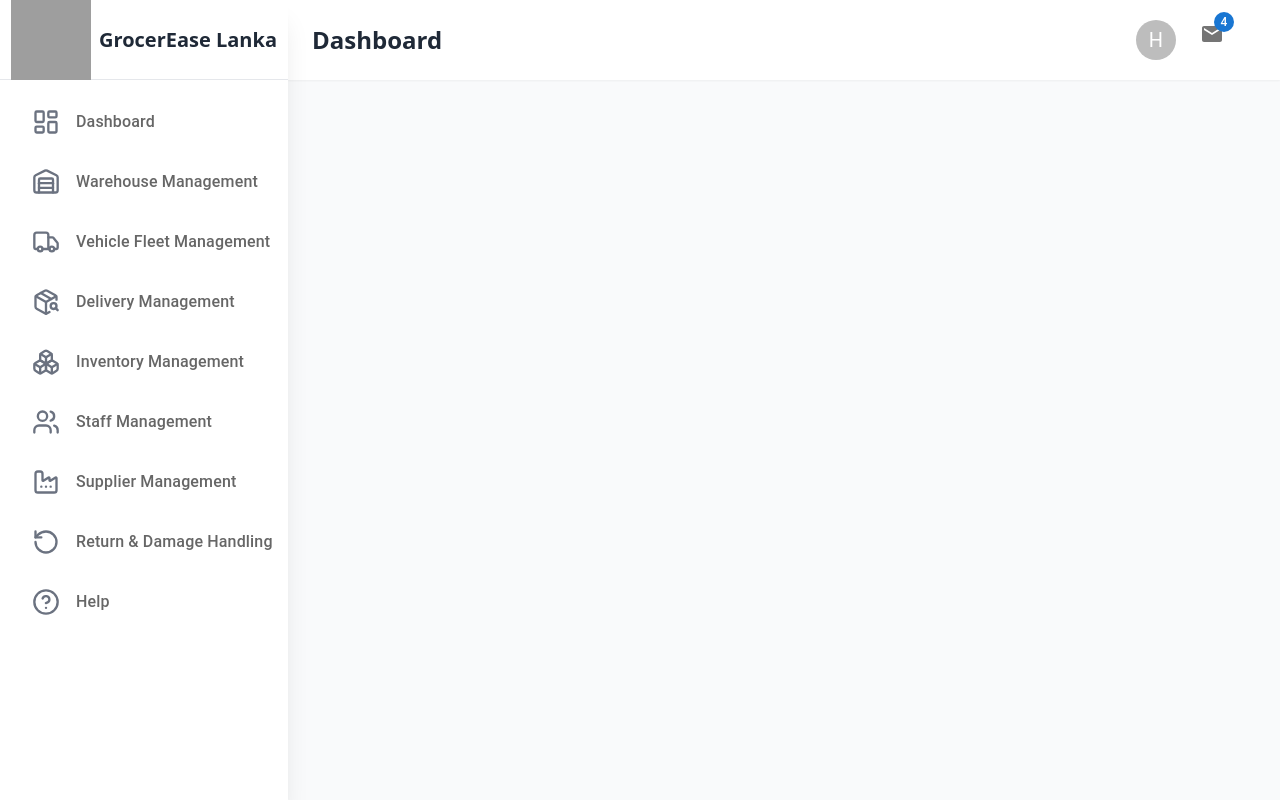
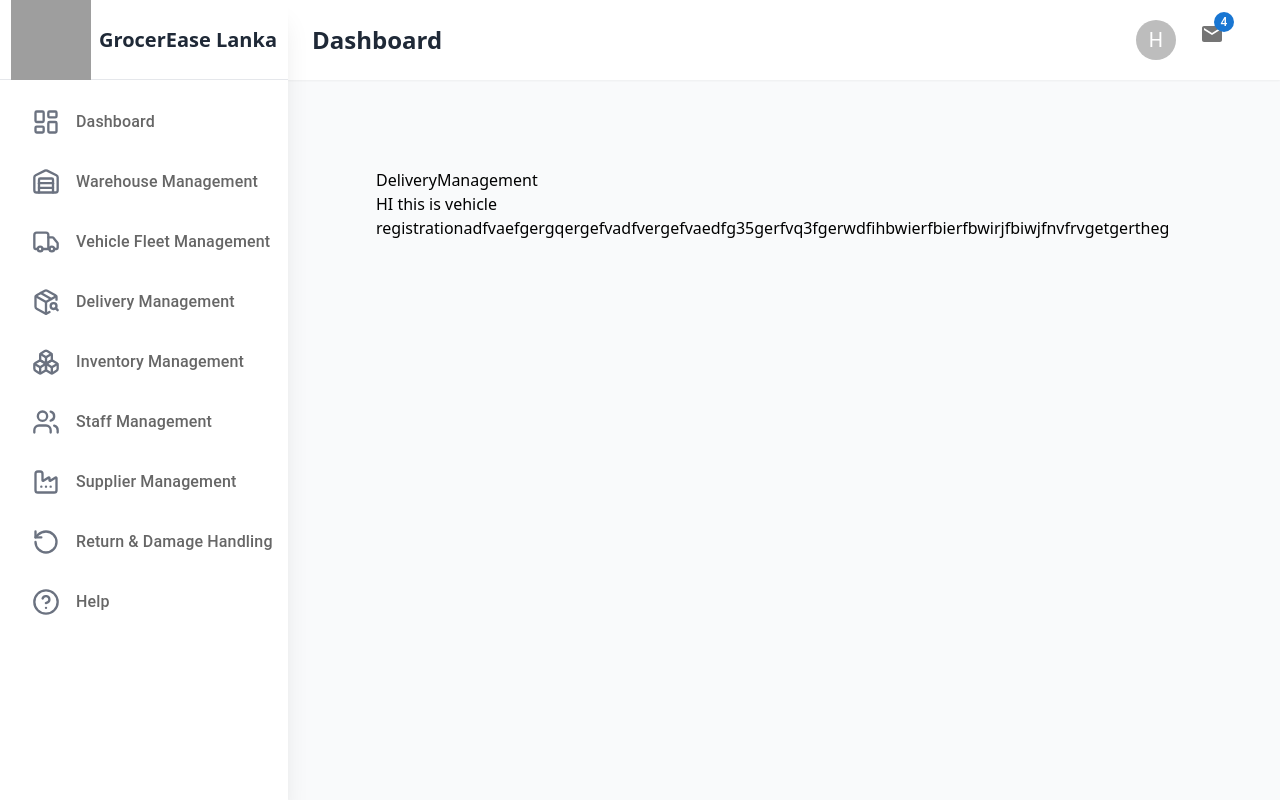
Before and after one commit to dulsara30/logistics-management-system, a React (Vite) app in the folder frontend/: page /fleet/vehicleRegistration in a window 1280 px wide. Built offline with nearby package versions, Linux system fonts and the light colour scheme; grey boxes are pictures that could not be loaded.

Commit message:
Add the vehicle registration path

```diff
--- a/frontend/src/component/DashBoard1.jsx
+++ b/frontend/src/component/DashBoard1.jsx
@@ -4,7 +4,7 @@ import MailIcon from '@mui/icons-material/Mail';
 import Avatar from '@mui/material/Avatar';
 import Stack from '@mui/material/Stack';
 import { deepOrange, deepPurple } from '@mui/material/colors';
-import { BrowserRouter as Router, Routes, Route, useLocation, useNavigate, Link } from 'react-router-dom';
+import { BrowserRouter as Router, Routes, Route, useLocation, useNavigate, Link,Outlet } from 'react-router-dom';
 import {
   LayoutDashboard,
   Warehouse,
@@ -151,7 +151,12 @@ function DashboardLayout() {
 
         {/* Page Content */}
 
-        <PageContent/>
+        <div className="p-6">
+          {/* This is where your nested route components will be rendered */}
+          <Outlet /> {/* Render the content of the active nested route */}
+        </div>
+
+
       </main>
     </div>
   );
--- a/frontend/src/main.jsx
+++ b/frontend/src/main.jsx
@@ -13,6 +13,7 @@ import SupplierManagement from './pages/SupplierManagement/SupplierManagement.js
 import ReturnDamageHandling from './pages/Return&DamageHandling/ReturnDamageHandling.jsx'
 import Help from './pages/Help/Help.jsx'
 import DashboardLayout from './component/DashBoard1.jsx'
+import VehicleRegistrationForm from './pages/DeliveryAndVehicleFleet/VehicleRegistration.jsx'
 
 const router = createBrowserRouter([
   {
@@ -30,6 +31,7 @@ const router = createBrowserRouter([
           {path:"suppliers", element:<SupplierManagement/>,},
           {path:"return&damage", element:<ReturnDamageHandling/>,},
           {path:"help", element:<Help/>,},
+          {path:"fleet/vehicleRegistration", element:<VehicleRegistrationForm />,}
         ]
       }
     ]
--- a/frontend/src/pages/DeliveryAndVehicleFleet/DeliveryManagement.jsx
+++ b/frontend/src/pages/DeliveryAndVehicleFleet/DeliveryManagement.jsx
@@ -3,6 +3,6 @@ export default function DeliveryManagement(){
 
         <div className="p-16">
         <h1>DeliveryManagement</h1>
-   </div>
+        </div>
     )
 }
--- a/frontend/src/pages/DeliveryAndVehicleFleet/VehicleFleetManagement.jsx
+++ b/frontend/src/pages/DeliveryAndVehicleFleet/VehicleFleetManagement.jsx
@@ -1,8 +1,22 @@
+import { Button } from "@mui/material";
+import VehicleRegistrationForm from './VehicleRegistration.jsx'
+import { Routes, Route, useNavigate , Outlet ,Link  } from "react-router-dom";
+
+
+
 export default function VehicleFleetManagement(){
+
+    const navi = useNavigate();
+
     return(
 
         <div className="p-16">
         <h1>Vehicle Fleet Management</h1>
-   </div>
+
+
+        <Link to="vehicleRegistration">Go to User Management</Link>
+
+
+        </div>
     )
 }
--- a/frontend/src/pages/DeliveryAndVehicleFleet/VehicleRegistration.jsx
+++ b/frontend/src/pages/DeliveryAndVehicleFleet/VehicleRegistration.jsx
@@ -0,0 +1,14 @@
+import React, { useState } from 'react';
+
+
+export default function VehicleRegistrationForm() {
+    return(
+
+        <div className="p-16">
+        <h1>DeliveryManagement</h1>
+
+        <h1>HI this is vehicle registrationadfvaefgergqergefvadfvergefvaedfg35gerfvq3fgerwdfihbwierfbierfbwirjfbiwjfnvfrvgetgertheg</h1>
+        </div>
+
+  );
+}
```
